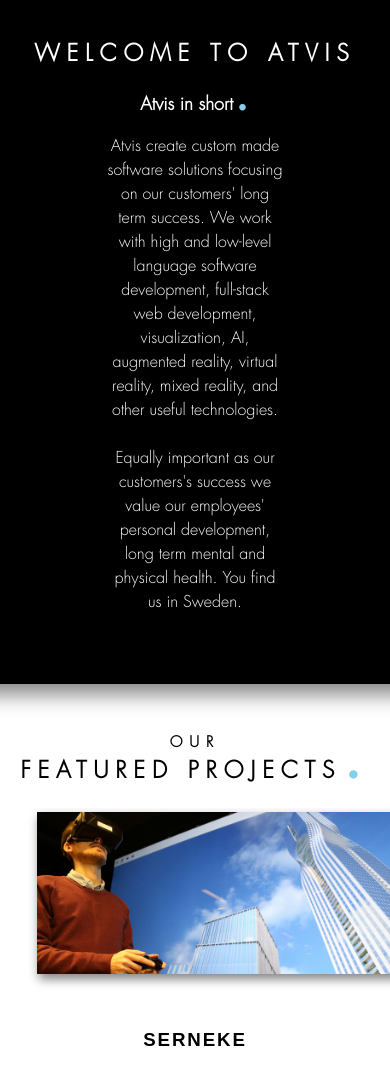
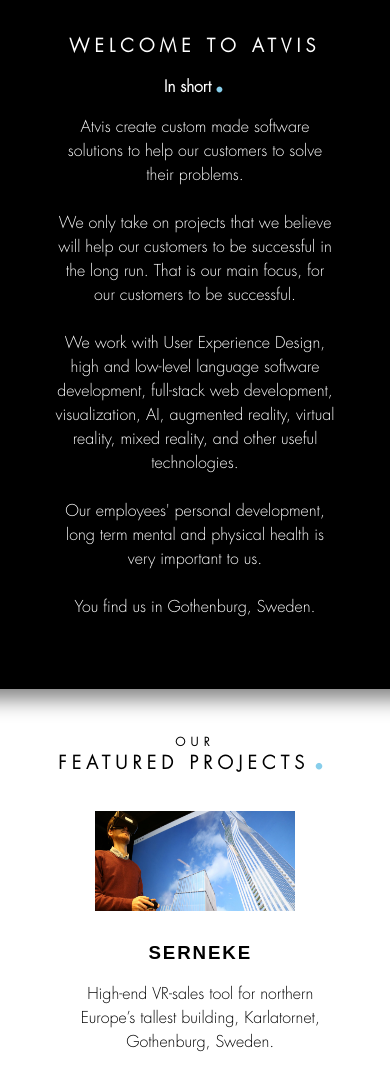
Before and after one commit to peter-wallberg/InPlan_website, a plain HTML site: page index.html in a window 390 px wide. Shown: the part 160-1227 px from the top of the page. Drawn offline with Linux system fonts and the light colour scheme.

Commit message:
Polishing css

```diff
--- a/css/style.css
+++ b/css/style.css
@@ -95,11 +95,13 @@ letter-spacing: 0.3em;
   width: 400px;
   height: 200px;
 
+
+
 }
 
 .images{
-  width:400px; /* you can use % */
-   height: auto;
+  width:100%; /* you can use % */
+
 
    	box-shadow: 2px 5px 10px #808080;
 
@@ -174,7 +176,7 @@ line-height: 2.5em;
 
 display:flex;
 
-padding:1% 35%;
+padding:1% 30%;
 }
 
 .videoboxheading{
@@ -184,12 +186,15 @@ padding:1% 35%;
 
 .video{
 	flex:3;
+	padding:5% 5%;
+
 }
 
 .videotext{
-flex:2;
+flex:3;
 float:left;
-padding-top:3%;
+padding-bottom:3%;
+padding-left: 3%;
 
 
 }
@@ -234,18 +239,20 @@ h2{
 
 .videobox{
 
-display:block;
+display:inline-block;
 
+padding :0%  20%;
 
-padding :0%  20%  ;
+padding-bottom: 3%;
 }
 
 .video{
-	padding:1% 5%;
+	display:inline-flex;
+	padding:5% 5%;
 }
 .images {
 
-
+ width:100%; /* you can use % */
 
 }
 
@@ -289,6 +296,50 @@ line-height: 2em;
 
 }
 
+div p{
+	padding: 0 28%;
+
+}
+
 
 
 }
+
+@media(max-width: 500px){
+
+	h1{
+	font-size: 18px;
+	overflow: hidden;
+}
+
+h2{
+	font-size: 16px;
+	overflow: hidden;
+}
+
+div p{
+	padding: 0 26%;
+
+}
+
+.video{
+
+  overflow: hidden;
+  width: 200px;
+  height: 100px;
+
+
+
+}
+
+.images{
+  width:100%; /* you can use % */
+
+
+   	box-shadow: none;
+
+}
+
+
+
+	}
--- a/index.html
+++ b/index.html
@@ -36,12 +36,17 @@
 			<h1>WELCOME TO ATVIS
 			</h1>
 
-			<h2>Atvis in short<span class="highlights">.</span></h2>
+			<h2>In short<span class="highlights">.</span></h2>
 
-			<p> Atvis create custom made software solutions focusing on our customers' long term success. We work with high and low-level language software development, full-stack web development, visualization, AI, augmented reality, virtual reality, mixed reality, and other useful technologies.
+			<p> Atvis create custom made software solutions to help our customers to solve their problems.
 			</br></br>
-
-			Equally important as our customers's success we value our employees' personal development, long term mental and physical health. You find us in Sweden.
+			We only take on projects that we believe will help our customers to be successful in the long run. That is our main focus, for our customers to be successful.
+			</br></br>
+			We work with User Experience Design, high and low-level language software development, full-stack web development, visualization, AI, augmented reality, virtual reality, mixed reality, and other useful technologies.
+			</br></br>
+			 Our employees' personal development, long term mental and physical health is very important to us.
+			 </br></br>
+			 You find us in Gothenburg, Sweden.
 			</br></br>
 			</p>
 
@@ -138,19 +143,19 @@
 			<p>
 			<h2>The Purpose<span class="highlights">.</span></h2>
 			<p>
-			We do not neccessarily need to know all the details of a project before we start development. However, we strongly believe in having a very clear purpose of the project from day one. We believe that this purpose should be set in stone. Thus, we spend a lot of energy on really understanding the problem at hand. This is done in close collaboration with our customers with meetings, workshops, and in depth interviews with stakeholders.
+			We do not neccessarily need to know all the details of a project before we start the development process. However, we strongly believe in having a very clear purpose of the project stated from day one. We believe that this purpose should be set in stone. Thus, we spend a lot of energy on really understanding the problem at hand. This is done in close collaboration with our customers in workshops, meetings, and in depth interviews with stakeholders.
 			</br></br>
 			</p>
 
 			<h2>The Solution<span class="highlights">.</span></h2>
 			<p>
-			The next step after setting the purpose is to give our view on the situation. We usually suggest a number of solutions to the problem. This is presented along with a description of one or more ideas of minimal viable products (MVP). From this our customers decides on what route to follow. When the green light is given we start working on the delivery and presentation of the first MVP.
+			The next step after setting the purpose is to give our view on the situation. We usually suggest a number of solutions to the problem. This is presented along with a description of one or more ideas of minimal viable products (MVP). From this our customers decides on what route to follow. When the green light is given we start working on the delivery and presentation of the MVP.
 			</br></br>
 			</p>
 			 <h2>The Development<span class="highlights">.</span></h2>
 
 			<p>
-			The release of the first functioning version, the alpha, the MVP, whatever you want to call it, should be finished as soon as possible. We always try to preserve the momentum from the ideation phase. From there on we work with continious incremental agile development of the solution. During this phase we take in new ideas from important stakeholders and at the same time handle new theats and opportunities. The purpose stays the same.
+			The release of the first functioning version, the alpha, the MVP, whatever you want to call it, should be finished as soon as possible. We always try to preserve the momentum from the ideation phase. From there on we work with continious incremental agile development of the solution. During this phase we take in new ideas from important stakeholders and at the same time handle new theats and opportunities. The purpose however, stays the same.
 			</br></br>
 			</p>
 			<h2>The Invitation<span class="highlights">.</span></h2>
@@ -179,11 +184,11 @@
 					</p>
 
 				<h2>In what way<span class="highlights">.</span></h2>
-			<p> We always have our customers' long term success in focus. We try as much as possible to aim to work in a both environmentally, as well as socially sustainable way. We strive to have a sound work live balance for our employees. We try to mix work with pleasure as much as possible. We always focus on the mental and physical health and the long term personal development of our employees.</br></br>
+			<p> We always have our customers' long term success in focus. We try as much as possible to aim to work in a both environmentally, as well as socially sustainable way. We strive to have a sound work life balance for our employees. We try to mix work with pleasure as much as possible. We always focus on the mental and physical health and the long term personal development of our employees.</br></br>
 				</p>
 
 				<h2>With what means<span class="highlights">.</span></h2>
-			<p> We work with high and low-level language software development, full-stack web development, visualization, AI, augmented reality, virtual reality, mixed reality, and other useful technologies.</br></br>
+			<p> We work with user experience design, high and low-level language software development, full-stack web development, visualization, AI, augmented reality, virtual reality, mixed reality, and other useful technologies.</br></br>
 				</p>
 			</p>
 
```
